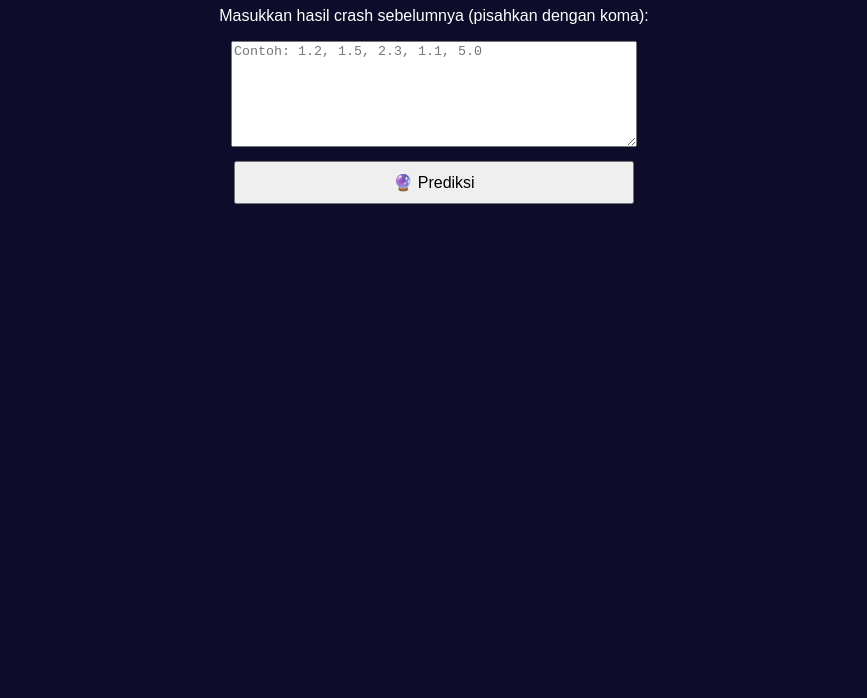
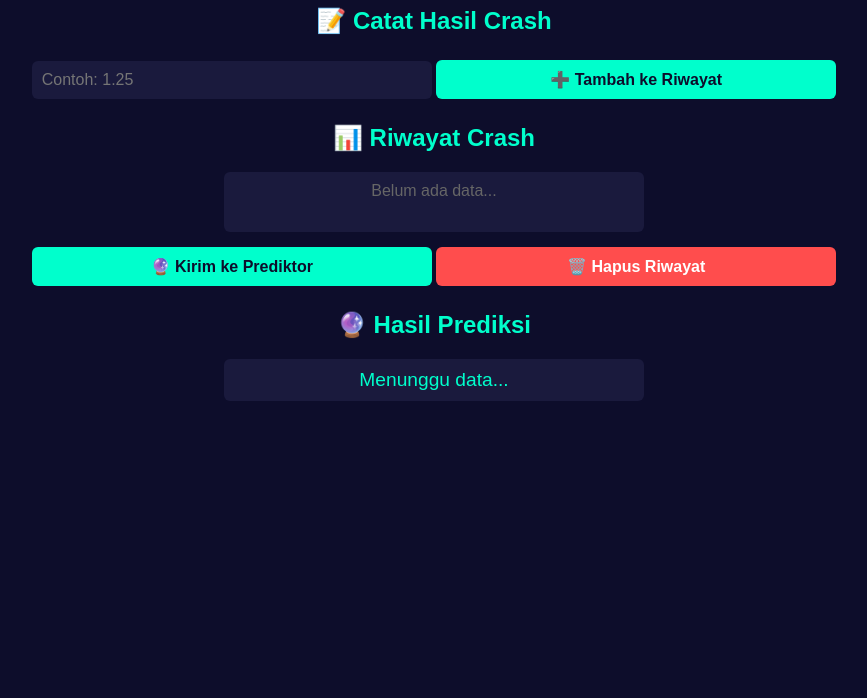
Before and after one commit to projek203x/tv, a plain HTML site: page index.html in a window 1280 px wide. Shown: the part 102-800 px from the top of the page, without its empty margins (206-1073 px from the left). Drawn offline with Linux system fonts and the light colour scheme.

Commit message:
Update index.html

```diff
--- a/index.html
+++ b/index.html
@@ -2,7 +2,7 @@
 <html lang="id">
 <head>
     <meta charset="UTF-8">
-    <title>Prediktor Spaceman</title>
+    <title>Pencatat & Prediktor Spaceman</title>
     <meta name="viewport" content="width=device-width, initial-scale=1.0">
     <style>
         body {
@@ -12,51 +12,154 @@
             padding: 20px;
             text-align: center;
         }
-        input, button {
+        h1, h2 {
+            color: #00ffcc;
+        }
+        input, button, textarea {
             padding: 10px;
-            margin: 10px 0;
+            margin: 5px 0;
             font-size: 1em;
             width: 100%;
             max-width: 400px;
+            box-sizing: border-box;
+            border-radius: 6px;
+            border: none;
+        }
+        input, textarea {
+            background-color: #1a1a3d;
+            color: #fff;
+        }
+        button {
+            background-color: #00ffcc;
+            color: #0d0d2b;
+            font-weight: bold;
+            cursor: pointer;
+            transition: 0.2s;
+        }
+        button:hover {
+            background-color: #00ccaa;
+        }
+        button.danger {
+            background-color: #ff4d4d;
+            color: #fff;
+        }
+        button.danger:hover {
+            background-color: #cc0000;
         }
         .output {
             margin-top: 20px;
             font-size: 1.2em;
             color: #00ffcc;
+            padding: 10px;
+            background-color: #1a1a3d;
+            border-radius: 6px;
+            max-width: 400px;
+            margin-left: auto;
+            margin-right: auto;
         }
-        textarea {
-            width: 100%;
+        .riwayat-box {
             max-width: 400px;
-            height: 100px;
+            margin: 10px auto;
+            background-color: #1a1a3d;
+            border-radius: 6px;
+            padding: 10px;
+            min-height: 40px;
+            display: flex;
+            flex-wrap: wrap;
+            gap: 6px;
+            justify-content: center;
+        }
+        .riwayat-item {
+            background-color: #00ffcc;
+            color: #0d0d2b;
+            padding: 4px 10px;
+            border-radius: 12px;
+            font-weight: bold;
+            font-size: 0.9em;
+        }
+        .statistik {
+            font-size: 0.95em;
+            color: #aaa;
+            margin-top: 8px;
         }
     </style>
 </head>
 <body>
-    <h1>🎯 Prediktor Spaceman</h1>
-    <p>Masukkan hasil crash sebelumnya (pisahkan dengan koma):</p>
-    <textarea id="inputData" placeholder="Contoh: 1.2, 1.5, 2.3, 1.1, 5.0"></textarea>
-    <br>
-    <button onclick="prediksi()">🔮 Prediksi</button>
+    <h1>🎯 Pencatat & Prediktor Spaceman</h1>
 
-    <div class="output" id="hasilPrediksi"></div>
+    <h2>📝 Catat Hasil Crash</h2>
+    <input type="number" id="inputCrash" placeholder="Contoh: 1.25" step="0.01">
+    <button onclick="tambahCrash()">➕ Tambah ke Riwayat</button>
+
+    <h2>📊 Riwayat Crash</h2>
+    <div class="riwayat-box" id="riwayatBox">
+        <span style="color:#666;">Belum ada data...</span>
+    </div>
+    <div class="statistik" id="statistik"></div>
+
+    <button onclick="kirimKePrediksi()">🔮 Kirim ke Prediktor</button>
+    <button class="danger" onclick="hapusRiwayat()">🗑️ Hapus Riwayat</button>
+
+    <h2>🔮 Hasil Prediksi</h2>
+    <div class="output" id="hasilPrediksi">Menunggu data...</div>
 
     <script>
-        function prediksi() {
-            const input = document.getElementById("inputData").value;
-            const data = input.split(',').map(x => parseFloat(x.trim())).filter(x => !isNaN(x));
+        // Ambil riwayat dari localStorage
+        let riwayat = JSON.parse(localStorage.getItem("riwayatCrash")) || [];
 
-            if (data.length < 3) {
+        // Render riwayat saat halaman dibuka
+        renderRiwayat();
+
+        function tambahCrash() {
+            const input = document.getElementById("inputCrash");
+            const nilai = parseFloat(input.value);
+
+            if (isNaN(nilai) || nilai <= 0) {
+                alert("Masukkan angka valid (contoh: 1.25)");
+                return;
+            }
+
+            riwayat.push(nilai);
+            localStorage.setItem("riwayatCrash", JSON.stringify(riwayat));
+            input.value = "";
+            input.focus();
+            renderRiwayat();
+        }
+
+        function renderRiwayat() {
+            const box = document.getElementById("riwayatBox");
+            const stat = document.getElementById("statistik");
+
+            if (riwayat.length === 0) {
+                box.innerHTML = '<span style="color:#666;">Belum ada data...</span>';
+                stat.innerText = "";
+                return;
+            }
+
+            box.innerHTML = riwayat
+                .map((v, i) => `<span class="riwayat-item">#${i + 1}: ${v.toFixed(2)}x</span>`)
+                .join("");
+
+            const rata = riwayat.reduce((a, b) => a + b, 0) / riwayat.length;
+            const max = Math.max(...riwayat);
+            const min = Math.min(...riwayat);
+
+            stat.innerText = `Total: ${riwayat.length} | Rata-rata: ${rata.toFixed(2)}x | Tertinggi: ${max.toFixed(2)}x | Terendah: ${min.toFixed(2)}x`;
+        }
+
+        function kirimKePrediksi() {
+            if (riwayat.length < 3) {
                 document.getElementById("hasilPrediksi").innerText = "Minimal 3 data diperlukan untuk prediksi.";
                 return;
             }
 
+            const data = riwayat;
             const rataRata = data.reduce((a, b) => a + b) / data.length;
             const prediksi = (rataRata + data[data.length - 1]) / 2;
 
             let rekomendasi = "";
-
             if (prediksi > 2.0) {
-                rekomendasi = "🚀 Potensi Terbang Tinggi - Pertimbangkan untuk..."; // Teks terpotong di gambar
+                rekomendasi = "🚀 Potensi Terbang Tinggi - Pertimbangkan untuk main.";
             } else if (prediksi > 1.5) {
                 rekomendasi = "⚖️ Stabil - Main aman dan tarik cepat.";
             } else {
@@ -66,8 +169,24 @@
             document.getElementById("hasilPrediksi").innerHTML = `
                 <strong>Prediksi Crash Selanjutnya:</strong> ${prediksi.toFixed(2)}x<br><br>
                 ${rekomendasi}
+                <div style="font-size:0.75em;color:#888;margin-top:10px;">
+                    *Hasil ini hanya estimasi statistik, bukan jaminan.
+                </div>
             `;
         }
+
+        function hapusRiwayat() {
+            if (!confirm("Yakin ingin menghapus semua riwayat?")) return;
+            riwayat = [];
+            localStorage.removeItem("riwayatCrash");
+            renderRiwayat();
+            document.getElementById("hasilPrediksi").innerText = "Menunggu data...";
+        }
+
+        // Bonus: tekan Enter untuk langsung tambah
+        document.getElementById("inputCrash").addEventListener("keypress", function(e) {
+            if (e.key === "Enter") tambahCrash();
+        });
     </script>
 </body>
 </html>
```
